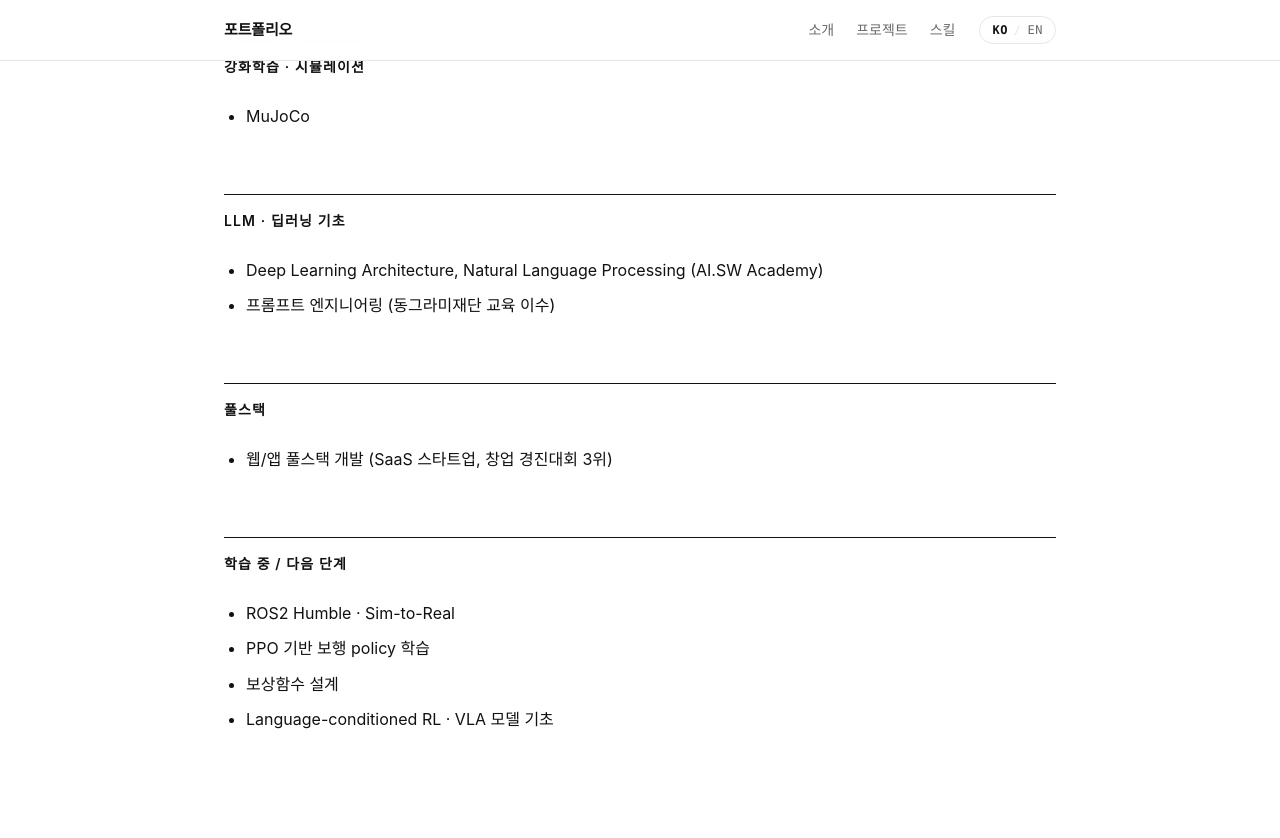
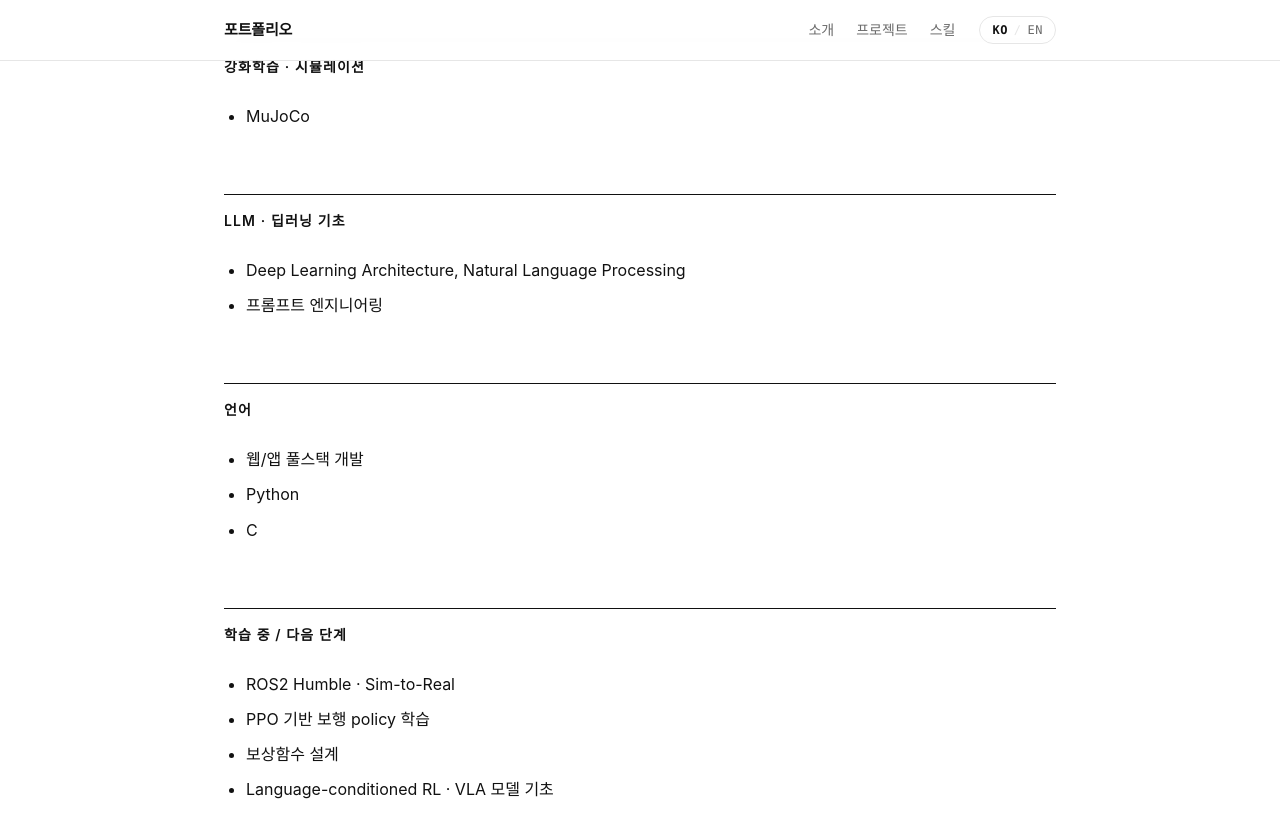
Before and after one commit to wang-gw/portfolio, a Jekyll site: the page built from skills.html, in a window 1280 px wide and 900 px high, scrolled down 326 px. Shown: the top 838 px of the window. Built offline with Jekyll 4.4.1, drawn with Linux system fonts in a browser that asks for light colours; some web fonts are replaced.

Commit message:
Update skills.html

```diff
--- a/skills.html
+++ b/skills.html
@@ -29,23 +29,31 @@ permalink: /skills/
     <span data-lang="en">LLM · DL fundamentals</span>
   </h2>
   <ul>
-    <li>Deep Learning Architecture, Natural Language Processing (AI.SW Academy)</li>
+    <li>Deep Learning Architecture, Natural Language Processing</li>
     <li>
-      <span data-lang="ko">프롬프트 엔지니어링 (동그라미재단 교육 이수)</span>
-      <span data-lang="en">Prompt engineering (Donggurami Foundation)</span>
+      <span data-lang="ko">프롬프트 엔지니어링</span>
+      <span data-lang="en">Prompt engineering</span>
     </li>
   </ul>
 </section>
 
 <section>
   <h2>
-    <span data-lang="ko">풀스택</span>
-    <span data-lang="en">Infra · Full-stack</span>
+    <span data-lang="ko">언어</span>
+    <span data-lang="en">Language</span>
   </h2>
   <ul>
     <li>
-      <span data-lang="ko">웹/앱 풀스택 개발 (SaaS 스타트업, 창업 경진대회 3위)</span>
-      <span data-lang="en">Full-stack web / app development (SaaS startup, 3rd in startup competition)</span>
+      <span data-lang="ko">웹/앱 풀스택 개발</span>
+      <span data-lang="en">Full-stack web / app development</span>
+    </li>
+        <li>
+      <span data-lang="ko">Python</span>
+      <span data-lang="en">Python</span>
+    </li>
+        <li>
+      <span data-lang="ko">C</span>
+      <span data-lang="en">C</span>
     </li>
   </ul>
 </section>
```
